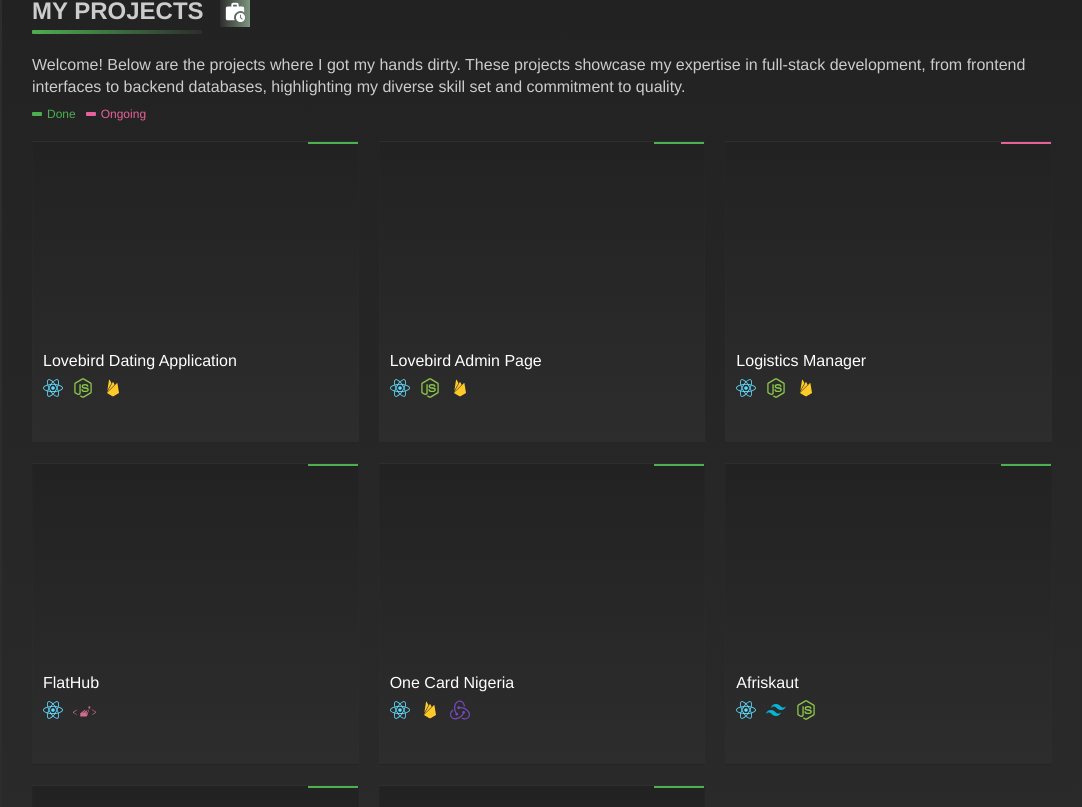
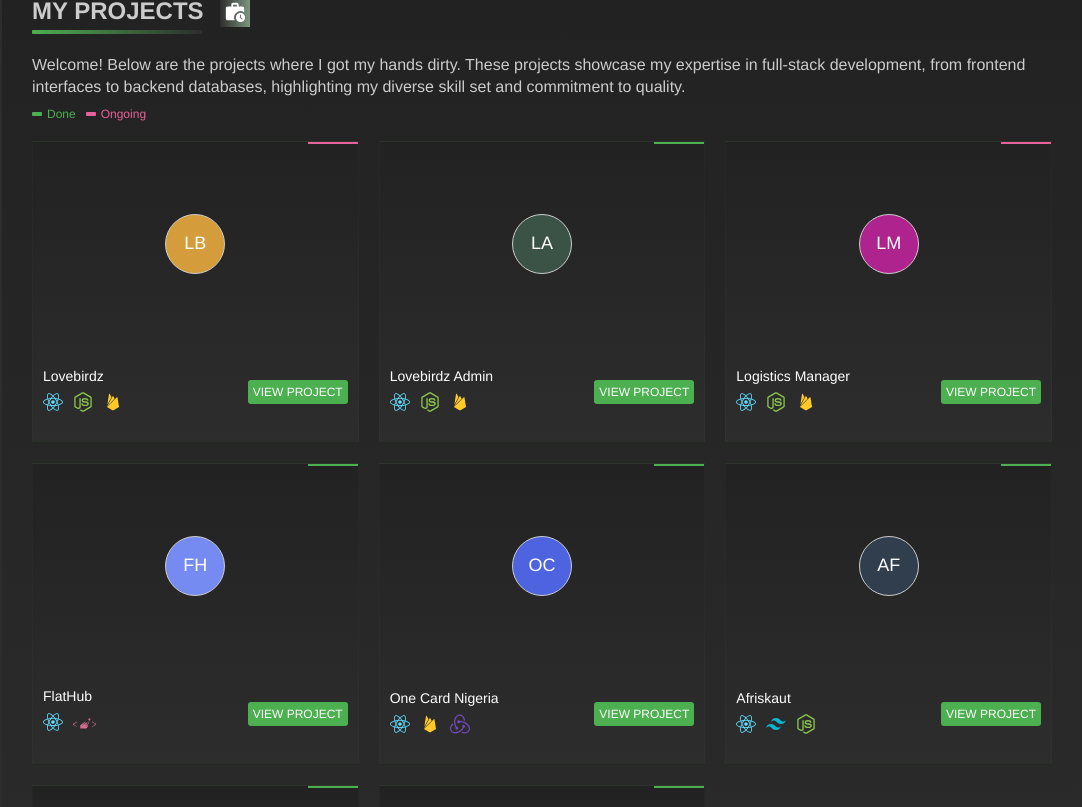
Before and after one commit to abolajii/portfolio-ts, a React (Vite) app: page / in a window 1280 px wide. Shown: the part 1273-2080 px from the top of the page, without its empty margins (198-1280 px from the left). Built offline with nearby package versions, Linux system fonts and the light colour scheme.

Commit message:
first commit

```diff
--- a/src/index.css
+++ b/src/index.css
@@ -59,6 +59,10 @@ img {
   max-width: 1200px;
   margin: 0 auto;
   padding: 0 var(--spacing-md);
+}
+
+.h-100 {
+  height: 100%;
 }
 
 .center {
--- a/src/pages/Work.tsx
+++ b/src/pages/Work.tsx
@@ -28,6 +28,7 @@ type ProjectType = {
   id: number;
   onGoing?: boolean;
   name: string;
+  bg: string;
   stacks: Array<keyof typeof iconMapping>;
   initials: string;
 };
@@ -40,6 +41,10 @@ const Container = styled.div`
   padding-bottom: 90px;
   min-height: 300px;
   background: linear-gradient(to top, #2d2d2d, #222222) !important;
+
+  .name {
+    font-size: 14px;
+  }
 
   .project {
     padding-top: 10px;
@@ -111,7 +116,7 @@ const Project = styled.div`
   color: rgb(204, 204, 204);
   overflow: hidden;
   background: linear-gradient(to top, #2d2d2d, #222222) !important;
-  border: 1px solid rgba(0, 255, 0, 0.01);
+  border: 1px solid rgba(0, 255, 0, 0.03);
 `;
 
 const DivA = styled.div`
@@ -125,7 +130,7 @@ const DivB = styled.div`
   padding: 10px;
   color: white;
   display: flex;
-  flex-direction: column;
+  /* flex-direction: column; */
 `;
 
 const GridContainer = styled.div`
@@ -136,36 +141,48 @@ const GridContainer = styled.div`
 `;
 
 const ProjectInitials = styled.div<{ bgColor: string }>`
-  position: absolute;
-  top: 10px;
-  left: 10px;
-  width: 20px;
-  height: 20px;
+  width: 60px;
+  height: 60px;
   background-color: ${(props) => props.bgColor};
   color: #fff;
   display: flex;
   align-items: center;
   justify-content: center;
-  font-size: 12px;
+  font-size: 18px;
   border-radius: 50%;
+  border: 1px solid #ccc;
 `;
 
-const randomColor = () =>
-  `#${Math.floor(Math.random() * 16777215).toString(16)}`;
+const ViewProjectButton = styled.button`
+  font-size: 12px;
+  padding: 5px 5px;
+  border-radius: 3px;
+
+  background-color: #4caf50; /* Green background color */
+  color: #fff;
+  border: none;
+  border-radius: 3px;
+  cursor: pointer;
+
+  &:hover {
+    background-color: #45a049; /* Darker green on hover */
+  }
+`;
 
 const Work = () => {
   const projects: ProjectType[] = [
     {
+      onGoing: true,
       id: 1,
-      onGoing: false,
-      name: "Lovebird Dating Application",
+      name: "Lovebirdz ",
       stacks: ["react", "node", "firebase"],
-      initials: "LD",
+      bg: "#D59C3B",
+      initials: "LB",
     },
     {
       id: 2,
-      onGoing: false,
-      name: "Lovebird Admin Page",
+      bg: "#3b5346",
+      name: "Lovebirdz Admin",
       stacks: ["react", "node", "firebase"],
       initials: "LA",
     },
@@ -174,25 +191,42 @@ const Work = () => {
       onGoing: true,
       name: "Logistics Manager",
       stacks: ["react", "node", "firebase"],
+      bg: "#AF238F",
       initials: "LM",
     },
-    { id: 4, name: "FlatHub", stacks: ["react", "styled"], initials: "FH" },
+    {
+      id: 4,
+      name: "FlatHub",
+      stacks: ["react", "styled"],
+      initials: "FH",
+      bg: "#768BF2",
+    },
     {
       id: 5,
       name: "One Card Nigeria",
       stacks: ["react", "firebase", "redux"],
+      bg: "#4d63df",
       initials: "OC",
     },
     {
       id: 6,
       name: "Afriskaut",
       stacks: ["react", "tailwindcss", "node"],
+      bg: "#313e4e",
       initials: "AF",
     },
-    { id: 7, name: "WestPay", stacks: ["react", "mongodb"], initials: "WP" },
+    {
+      id: 7,
+      name: "WestPay",
+      bg: "#6b23af",
+
+      stacks: ["react", "mongodb"],
+      initials: "WP",
+    },
     {
       id: 8,
       name: "Connect Nigeria",
+      bg: "#C82B0F",
       stacks: ["react", "mysql"],
       initials: "CN",
     },
@@ -235,26 +269,32 @@ const Work = () => {
         {projects.map((project) => (
           <Project key={project.id}>
             <DivA>
-              {/* Project Image or Content */}
               <div className="flex justify-end">
                 <div
                   className={
                     project.onGoing ? "ongoing-icon tag" : "done-icon tag"
                   }
-                ></div>
+                />
               </div>
-              <ProjectInitials bgColor={randomColor()}>
+              <div className="center h-100">
+                <ProjectInitials bgColor={project.bg}>
                   {project.initials}
                 </ProjectInitials>
+              </div>
             </DivA>
-            <DivB>
-              {/* Project Details */}
-              <p className="mb-sm">{project.name}</p>
+            <DivB className="flex justify-between align-center">
+              <div className="flex-1">
+                <p className="mb-sm name">{project.name}</p>
                 <div className="flex gap-sm">
                   {project.stacks.map((stack) => (
                     <span key={stack}>{iconMapping[stack]}</span>
                   ))}
                 </div>
+              </div>
+              <div>
+                <ViewProjectButton>VIEW PROJECT</ViewProjectButton>
+              </div>
+              {/* Project Details */}
             </DivB>
           </Project>
         ))}
```
Lines whose indentation alone changed are shown as unchanged.
